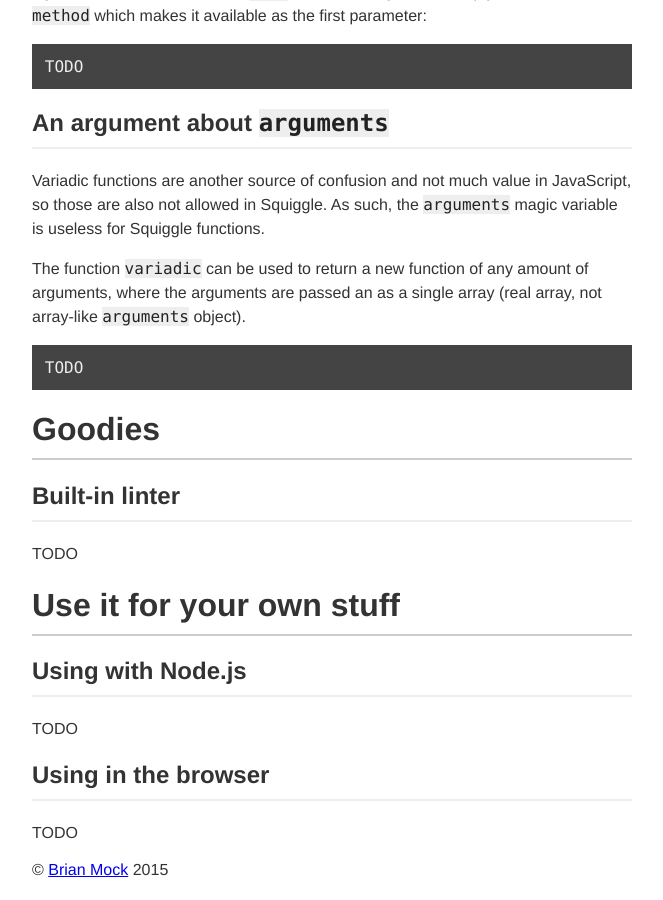
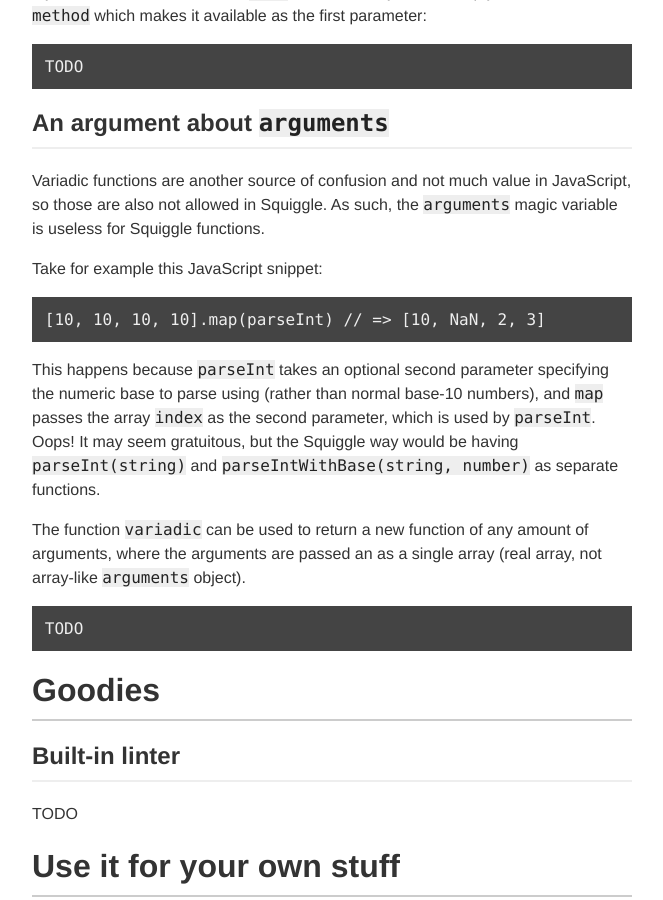
Before and after one commit to squiggle-lang/squiggle-lang.org, a Jekyll site: the page built from tutorial/index.md, in a window 1280 px wide and 900 px high, scrolled down 11773 px. Shown: the whole window, without its empty margins (308-971 px from the left). Built offline with Jekyll 4.4.1, drawn with Linux system fonts in a browser that asks for light colours.

Commit message:
Adds bad variadic function example

```diff
--- a/tutorial/index.md
+++ b/tutorial/index.md
@@ -458,6 +458,16 @@
 
 Variadic functions are another source of confusion and not much value in JavaScript, so those are also not allowed in Squiggle. As such, the `arguments` magic variable is useless for Squiggle functions.
 
+Take for example this JavaScript snippet:
+
+    [10, 10, 10, 10].map(parseInt) // => [10, NaN, 2, 3]
+
+This happens because `parseInt` takes an optional second parameter specifying
+the numeric base to parse using (rather than normal base-10 numbers), and `map`
+passes the array `index` as the second parameter, which is used by `parseInt`.
+Oops! It may seem gratuitous, but the Squiggle way would be having
+`parseInt(string)` and `parseIntWithBase(string, number)` as separate functions.
+
 The function `variadic` can be used to return a new function of any amount of arguments, where the arguments are passed an as a single array (real array, not array-like `arguments` object).
 
     TODO
```
